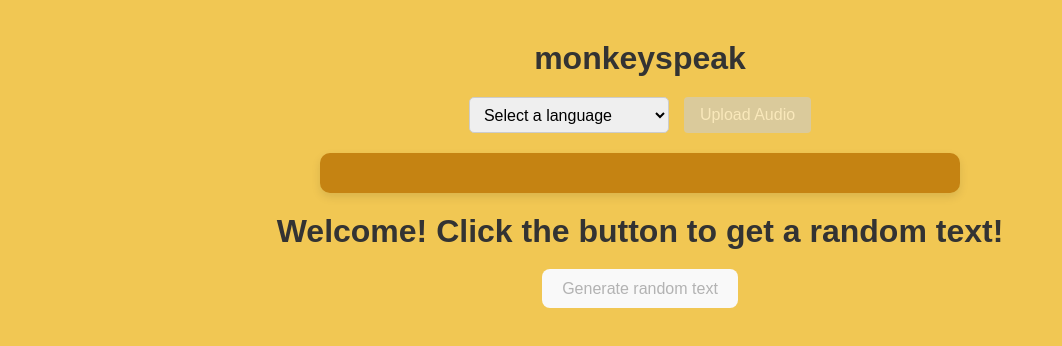
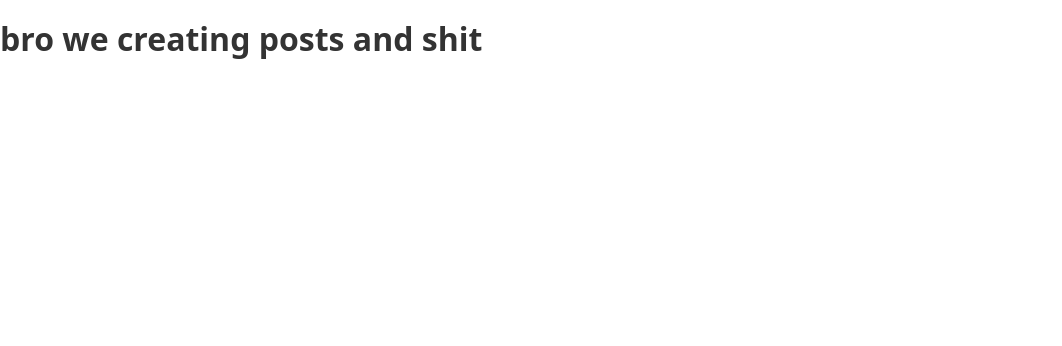
Before and after one commit to alexanderhu77/HOTH_Language_App, a React (Vite) app in the folder language-app/: page /create-post in a window 1280 px wide. Shown: the top 346 px of the page, without its empty margins (0-1062 px from the left). Built offline with nearby package versions, Linux system fonts and the light colour scheme.

Commit message:
created home page, linked create post page

```diff
--- a/language-app/src/App.jsx
+++ b/language-app/src/App.jsx
@@ -1,70 +1,16 @@
-import { useState } from "react";
-import "./App.css";
-import Post from "./components/post.jsx";
-import CompositionPage from "./components/CompositionPage.jsx";
-
-import ReactDOM from "react-dom/client";
-import { BrowserRouter, Routes, Route } from "react-router-dom";
+import Home from "./Home.jsx"
 import CreatePost from "./CreatePost.jsx";
 
+import { BrowserRouter, Routes, Route } from "react-router-dom";
+
 function App() {
-  const [posts, setPosts] = useState([]);
-  const [language, setLanguage] = useState(""); // Store selected language
-  const [fileInputKey, setFileInputKey] = useState(0); // Reset file input
-
-  // Function to handle adding a post
-  const addPost = (event) => {
-    const file = event.target.files[0];
-    if (language && file && (file.type === "audio/mpeg" || file.type === "audio/wav")) {
-      const audioURL = URL.createObjectURL(file);
-      const newPost = {
-        id: Date.now(), // Unique ID using timestamp
-        fileName: file.name,
-        audioURL: audioURL,
-        text: language, // Use selected language as text
-      };
-      setPosts([...posts, newPost]);
-      setLanguage(""); // Clear language dropdown
-      setFileInputKey((prev) => prev + 1); // Reset file input by changing its key
-    }
-  };
-
   return (
-    <div className="App">
-      <h1>monkeyspeak</h1>
-      <div className="post-form">
-        {/* Dropdown for selecting language */}
-        <select value={language} onChange={(e) => setLanguage(e.target.value)}>
-          <option value="">Select a language</option>
-          <option value="English">English</option>
-          <option value="French">French</option>
-          <option value="Pidgin">Pidgin</option>
-        </select>
-
-        <label className="custom-file-upload">
-          <input
-            key={fileInputKey}
-            type="file"
-            accept="audio/mpeg,audio/wav"
-            onChange={addPost}
-            disabled={!language} // Disable when no language is selected
-          />
-          <span>Upload Audio</span> {/* Wrapped in span for styling */}
-        </label>
-      </div>
-
-      <div className="posts">
-        {posts.map((content) => (
-          <Post
-            key={content.id}
-            audioURL={content.audioURL}
-            text={content.text}
-          />
-        ))}
-      </div>
-
-      <CompositionPage language={language} />
-    </div>
+    <BrowserRouter>
+      <Routes>
+        <Route path="/" element={<Home />}/>
+        <Route path="/create-post" element={<CreatePost />} />
+      </Routes>
+    </BrowserRouter>
   );
 }
 
--- a/language-app/src/CreatePost.jsx
+++ b/language-app/src/CreatePost.jsx
@@ -3,3 +3,5 @@ function CreatePost() {
 <h1>bro we creating posts and shit</h1>
     );
 }
+
+export default CreatePost;
--- /dev/null
+++ b/language-app/src/Home.jsx
@@ -0,0 +1,69 @@
+import { useState } from "react";
+import "./Home.css";
+import Post from "./components/post.jsx";
+import CompositionPage from "./components/CompositionPage.jsx";
+
+function Home() {
+  const [posts, setPosts] = useState([]);
+  const [language, setLanguage] = useState(""); // Store selected language
+  const [fileInputKey, setFileInputKey] = useState(0); // Reset file input
+
+  // Function to handle adding a post
+  const addPost = (event) => {
+    const file = event.target.files[0];
+    if (language && file && (file.type === "audio/mpeg" || file.type === "audio/wav")) {
+      const audioURL = URL.createObjectURL(file);
+      const newPost = {
+        id: Date.now(), // Unique ID using timestamp
+        fileName: file.name,
+        audioURL: audioURL,
+        text: language, // Use selected language as text
+      };
+      setPosts([...posts, newPost]);
+      setLanguage(""); // Clear language dropdown
+      setFileInputKey((prev) => prev + 1); // Reset file input by changing its key
+    }
+  };
+
+  return (
+    <div className="App">
+      <h1>monkeyspeak</h1>
+      <a href="/create-post">click hereeeee</a>
+      <div className="post-form">
+        {/* Dropdown for selecting language */}
+        <select value={language} onChange={(e) => setLanguage(e.target.value)}>
+          <option value="">Select a language</option>
+          <option value="English">English</option>
+          <option value="French">French</option>
+          <option value="Pidgin">Pidgin</option>
+        </select>
+
+        <label className="custom-file-upload">
+          <input
+            key={fileInputKey}
+            type="file"
+            accept="audio/mpeg,audio/wav"
+            onChange={addPost}
+            disabled={!language} // Disable when no language is selected
+          />
+          <span>Upload Audio</span> {/* Wrapped in span for styling */}
+        </label>
+      </div>
+
+      <div className="posts">
+        {posts.map((content) => (
+          <Post
+            key={content.id}
+            audioURL={content.audioURL}
+            text={content.text}
+          />
+        ))}
+      </div>
+
+      <CompositionPage language={language} />
+    </div>
+
+  );
+}
+
+export default Home;
```
Also changed, not shown: language-app/src/AddButton.jsx (added, +7 -0 lines), language-app/src/Home.css (renamed from language-app/src/App.css).
